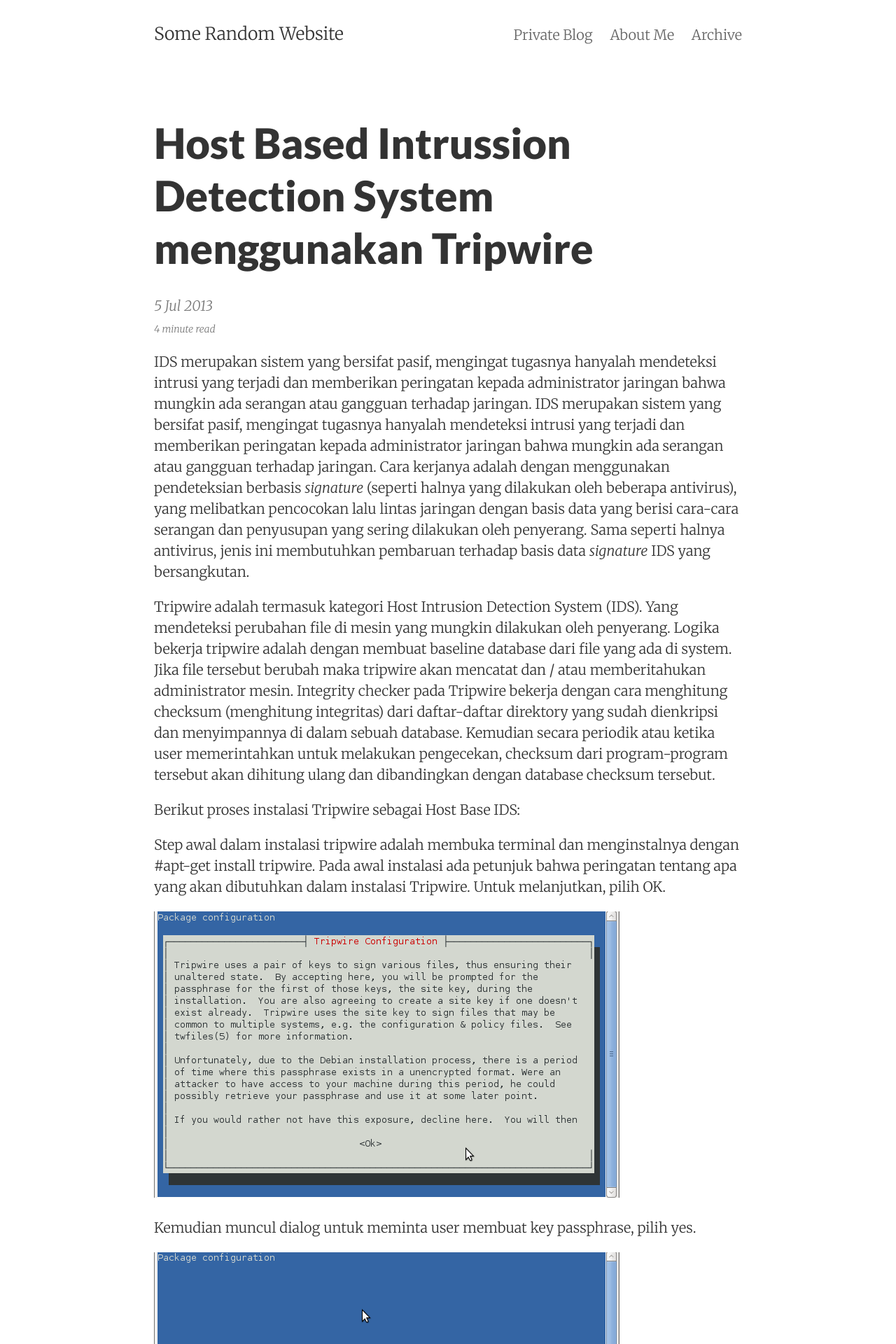
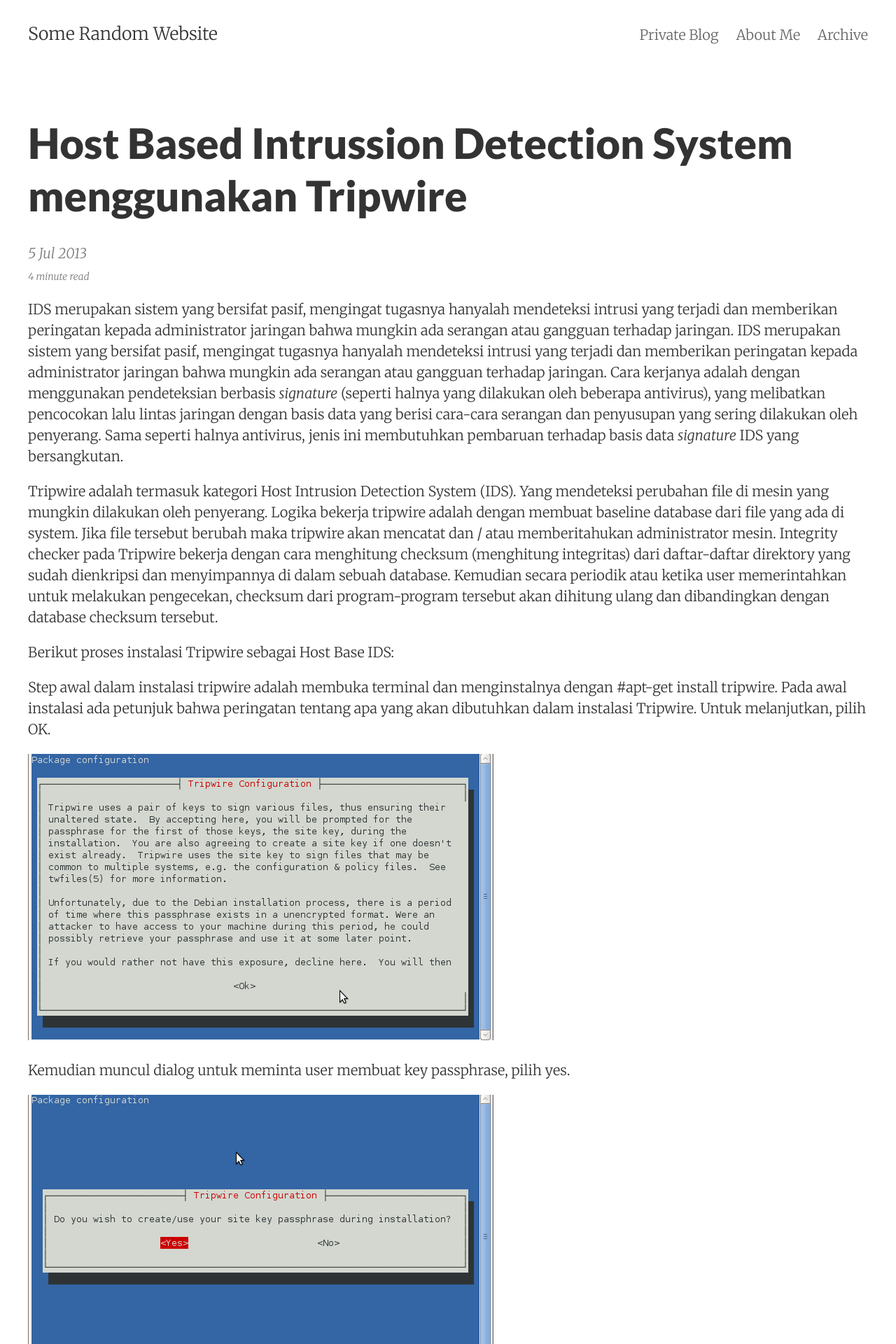
Before and after one commit to wwahyudi/wwahyudi.github.io, a Jekyll site: the page built from _posts/2013-07-05-host-based-intrussion-detection-system-menggunakan-tripwire.md, in a window 1280 px wide. Shown: the top 1920 px of the page at 70% size. Built offline with Jekyll 4.4.1, drawn with Linux system fonts in a browser that asks for light colours; comment, search, counter and statistics services are not loaded.

Commit message:
Update measure to 60rem
make wider space to read

```diff
--- a/_sass/_variables.scss
+++ b/_sass/_variables.scss
@@ -24,7 +24,7 @@
 $abbr-border-bottom: 1px black dotted;
 
 // Page width
-$measure-width: 42rem !default;
+$measure-width: 60rem !default;
 
 // Viewport widths
 $viewport-small: 32em;
```
